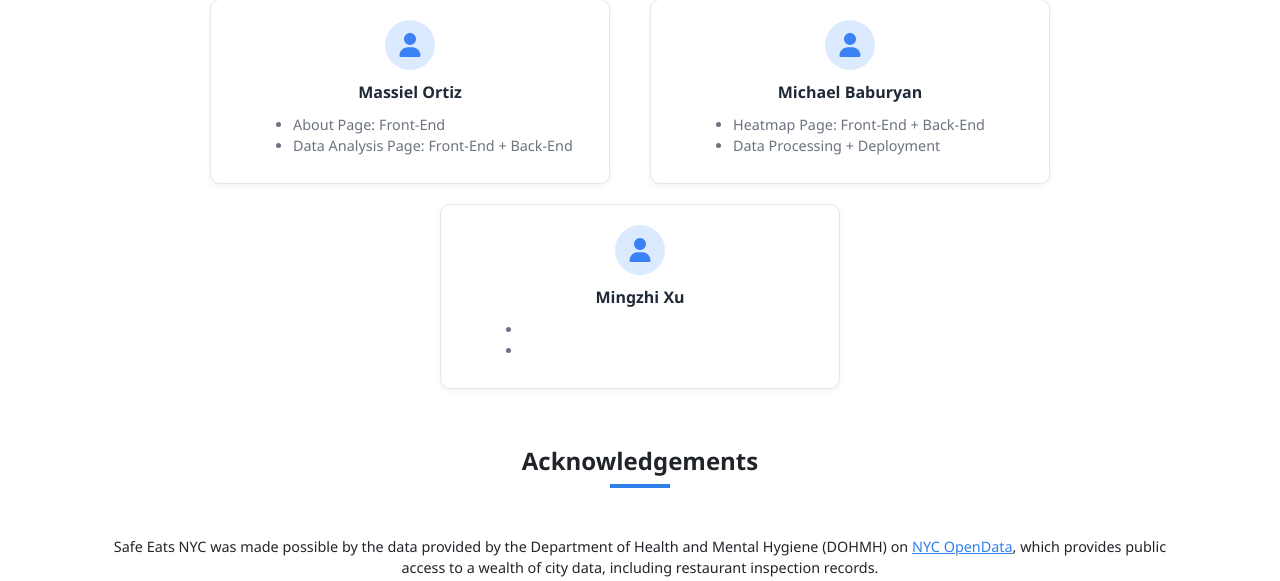
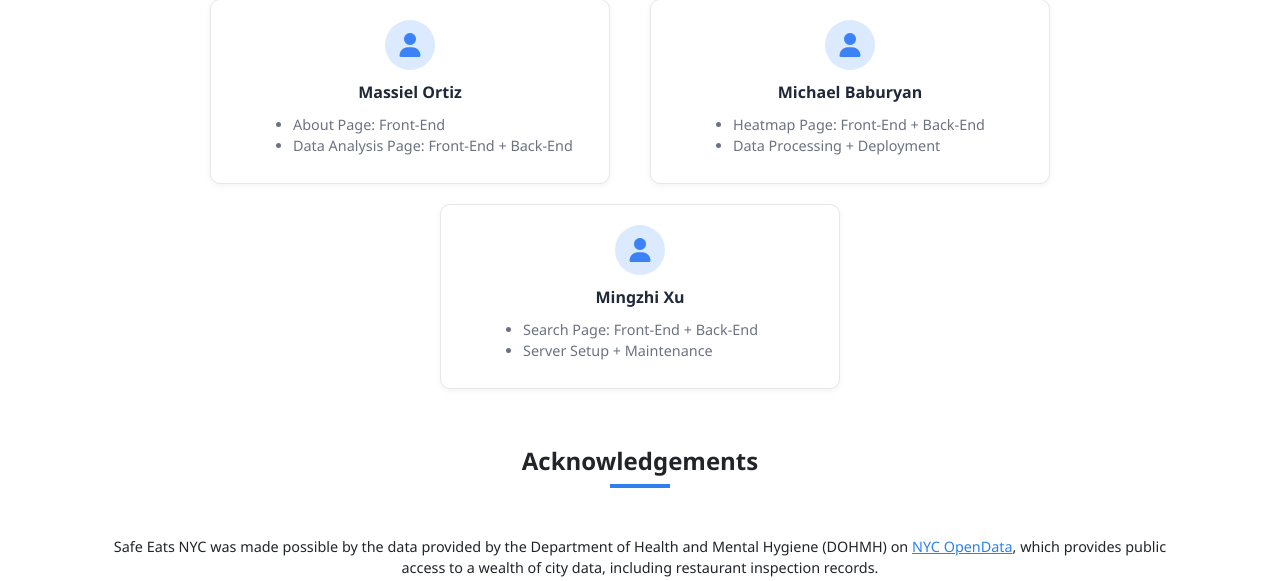
Before and after one commit to Myan02/Safe-Eats, a Flask app: page /about in a window 1280 px wide. Shown: the part 1474-2055 px from the top of the page. Run offline with Flask 3, Linux system fonts and the light colour scheme; parts of the project's set-up code (start-up, migrations or seed data) failed here and were passed over.

Commit message:
Updated About Page

```diff
--- a/main_app/templates/about.html
+++ b/main_app/templates/about.html
@@ -123,8 +123,8 @@
     <div class="value" style="margin-bottom: 10px">Mingzhi Xu</div>
     <div style="padding-left: 30px">
       <ul class="label" style="text-align: left">
-        <li></li>
-        <li></li>
+        <li>Search Page: Front-End + Back-End</li>
+        <li>Server Setup + Maintenance</li>
       </ul>
     </div>
   </div>
```
